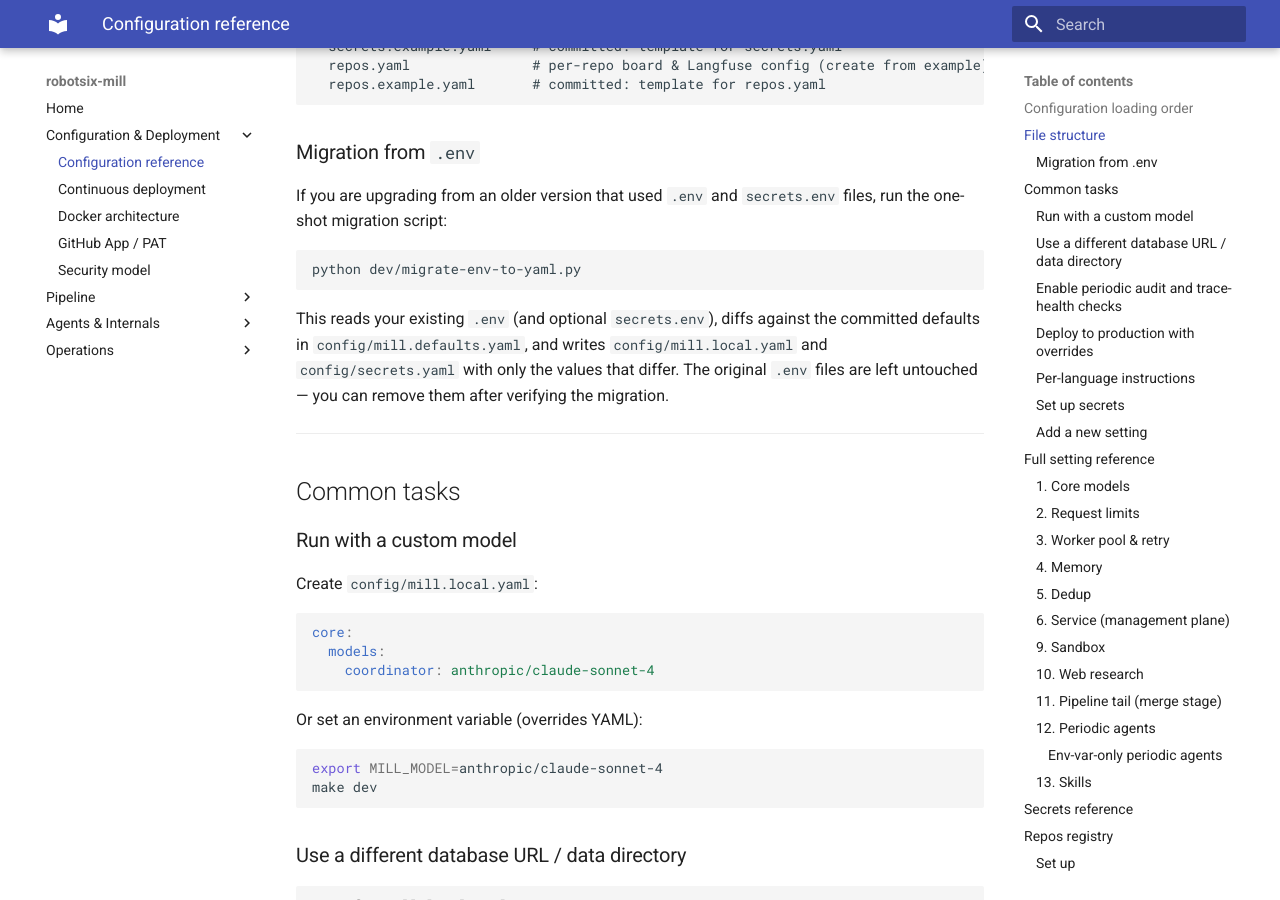
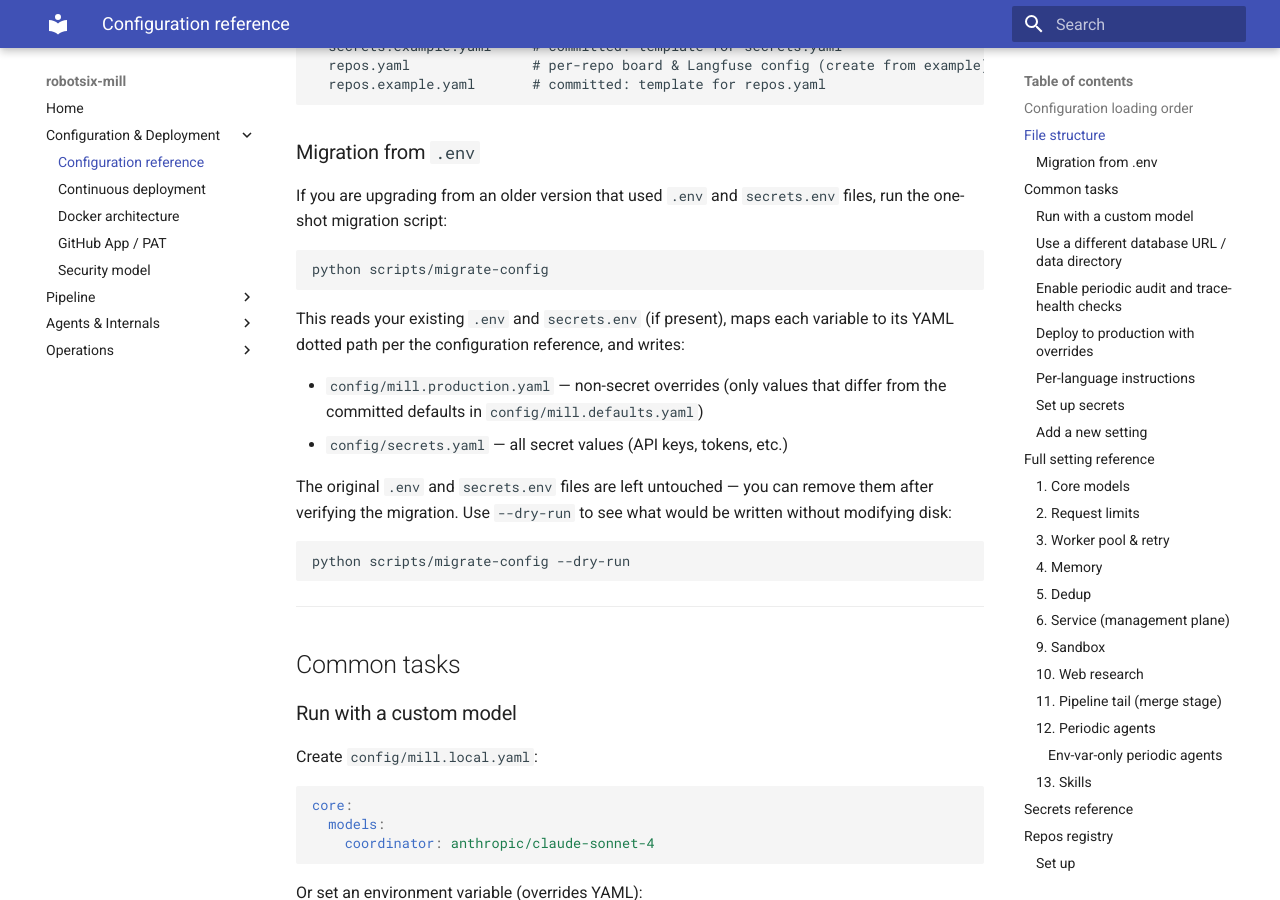
Before and after one commit to damien-robotsix/robotsix-mill, an MkDocs documentation site: the page built from docs/configuration.md, in a window 1280 px wide and 900 px high, scrolled down 1142 px. Built offline with MkDocs 1.6.1 and Material for MkDocs 9.7.7, drawn with Linux system fonts in a browser that asks for light colours.

Commit message:
mill(docs): Implement scripts/migrate-config: .env/secrets.env → YAML migration (20260606T121730Z-implement-the-deferred-config-migration--754b)

````diff
--- a/docs/configuration.md
+++ b/docs/configuration.md
@@ -51,14 +51,24 @@ If you are upgrading from an older version that used `.env` and
 `secrets.env` files, run the one-shot migration script:
 
 ```sh
-python dev/migrate-env-to-yaml.py
+python scripts/migrate-config
 ```
 
-This reads your existing `.env` (and optional `secrets.env`), diffs
-against the committed defaults in `config/mill.defaults.yaml`, and
-writes `config/mill.local.yaml` and `config/secrets.yaml` with only
-the values that differ.  The original `.env` files are left untouched
-— you can remove them after verifying the migration.
+This reads your existing `.env` and `secrets.env` (if present), maps
+each variable to its YAML dotted path per the configuration reference,
+and writes:
+
+- `config/mill.production.yaml` — non-secret overrides (only values that
+  differ from the committed defaults in `config/mill.defaults.yaml`)
+- `config/secrets.yaml` — all secret values (API keys, tokens, etc.)
+
+The original `.env` and `secrets.env` files are left untouched — you
+can remove them after verifying the migration. Use `--dry-run` to see
+what would be written without modifying disk:
+
+```sh
+python scripts/migrate-config --dry-run
+```
 
 ---
 
````
